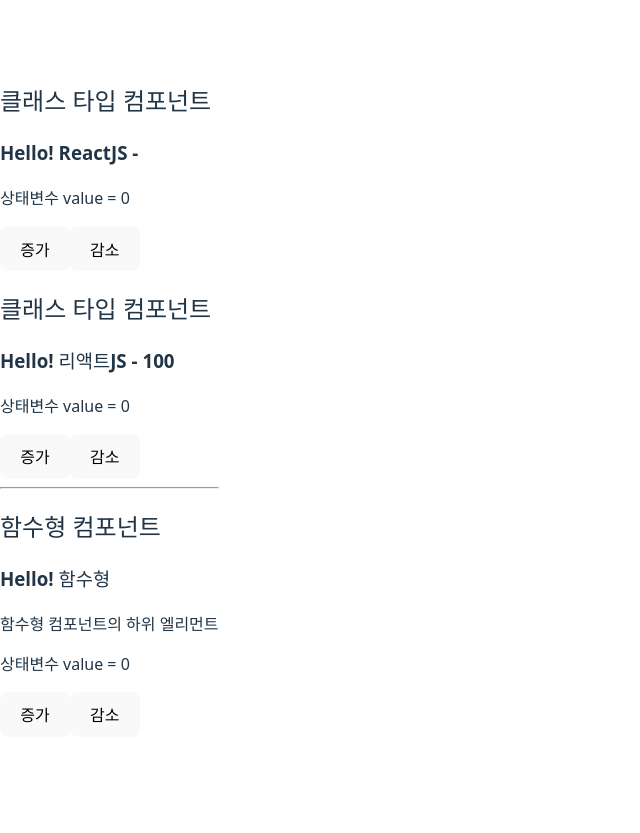
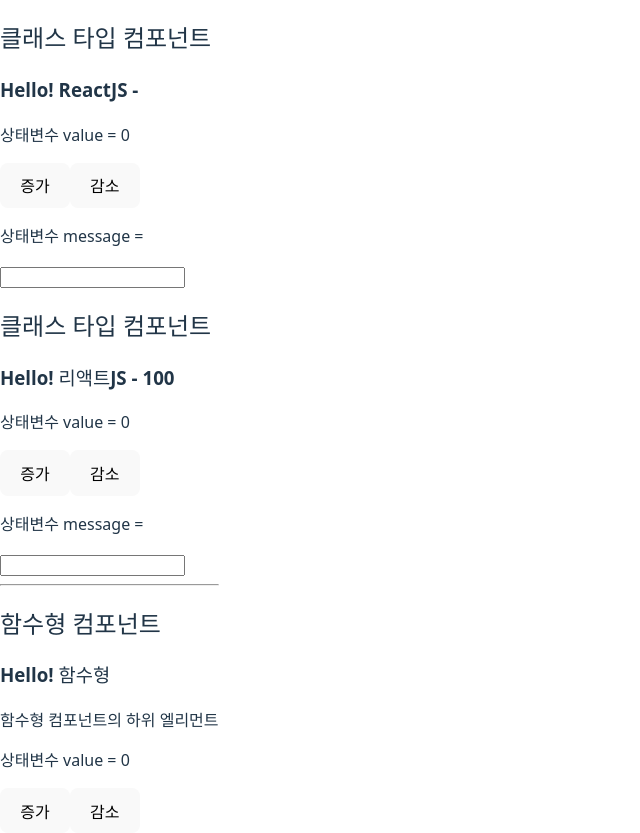
Before and after one commit to vega2kgkube/React-Basic-App, a React (Vite) app: page / in a window 1280 px wide. Shown: the whole page, without its empty margins (0-640 px from the left). Before the commit the page ends 800 px from the top, so only its background shows below. Built offline with nearby package versions, Linux system fonts and the light colour scheme.

Commit message:
MyComp 상태변수추가

```diff
--- a/src/components/MyComponent.jsx
+++ b/src/components/MyComponent.jsx
@@ -5,6 +5,8 @@
     //컴포넌트 내부에 상태변수를 포함하는 state 객체선언
     state = {
         value: 0,
+        message: '',
+        username: ''
     };
     //event handler 함수선언
     // handleDecrement = function (){
@@ -16,7 +18,7 @@
     render() {
         //destructuring assignment
         const { name, age } = this.props;
-        const { value } = this.state;
+        const { value, message, username } = this.state;
         const { handleDecrement } = this;
 
         return (
@@ -28,6 +30,9 @@
                     this.setState({ value: value + 1 })
                 )}>증가</button>
                 <button onClick={handleDecrement}>감소</button>
+                <br/>
+                <p>상태변수 message = {message}</p>
+                <input value={message} />
             </div>
         );
     }
--- a/src/components/MyComponentFunc.jsx
+++ b/src/components/MyComponentFunc.jsx
@@ -2,7 +2,7 @@
 
 const MyComponentFunc = ({ name, children }) => {
     //useState() 함수사용
-    const [value,setValue] = useState(0);
+    const [value, setValue] = useState(0);
 
     return (
         <div>
```
